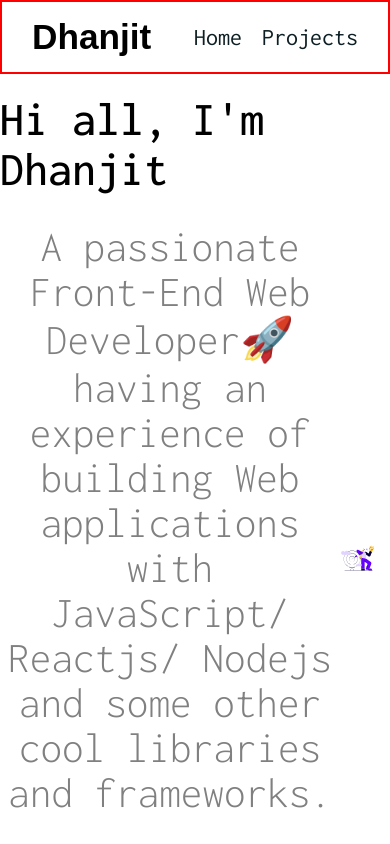
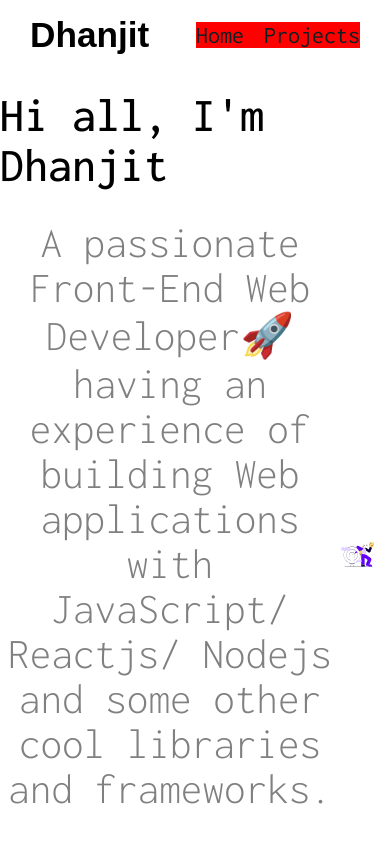
Before and after one commit to dhanjitbaishya/dhanjit.github.io, a plain HTML site: page index.html in a window 390 px wide. Shown: the top 844 px of the page. Drawn offline with Linux system fonts and the light colour scheme; a web font is replaced by a local one.

Commit message:
update design

```diff
--- a/styles.css
+++ b/styles.css
@@ -28,7 +28,6 @@
   align-items: center;
   background-color: white;
   padding: 15px 30px;
-  border: 2px solid red;
   max-height: 100%;
   max-width: 100%;
 }
@@ -585,6 +584,7 @@
   .nav-links{
     gap: 20px;
     padding-right: 0px;
+    background-color: red;
   }
 
 }
```
